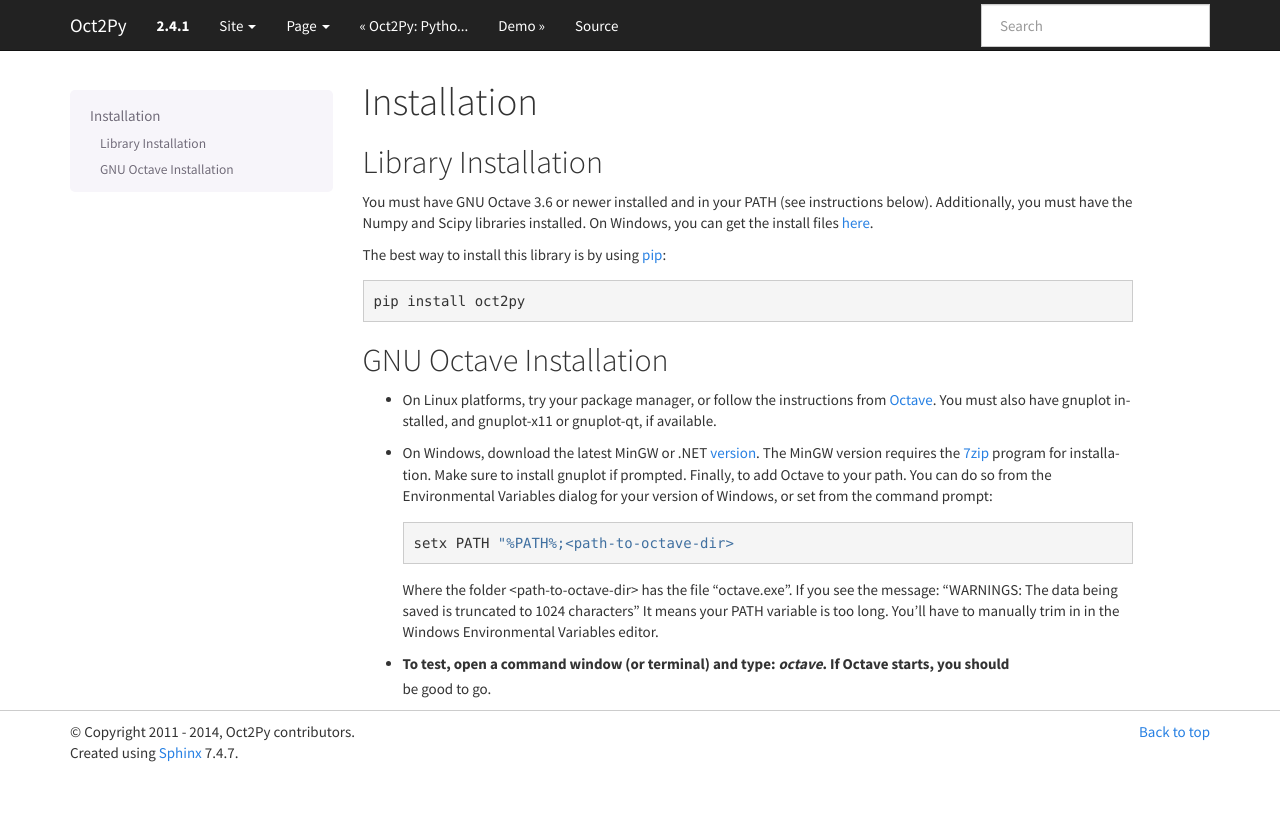
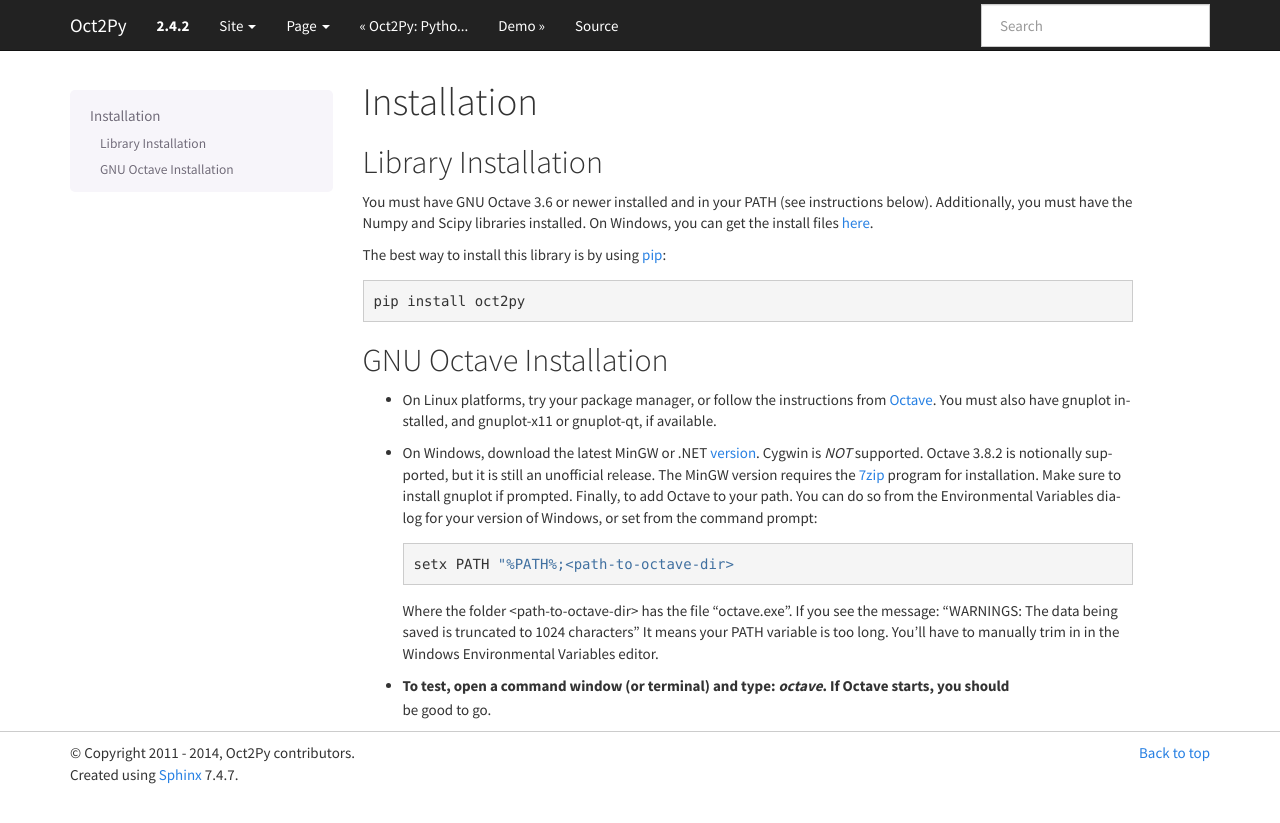
Before and after one commit to blink1073/oct2py, a Sphinx documentation site: the page built from docs/source/installation.rst, in a window 1280 px wide. Shown: the top 823 px of the page. Built offline with Sphinx 7.4.7, drawn with Linux system fonts in a browser that asks for light colours.

Commit message:
Prep for 2.4.2 release

```diff
--- a/HISTORY.rst
+++ b/HISTORY.rst
@@ -2,6 +2,10 @@
 
 Release History
 ---------------
+
+2.4.2 (2014-12-19)
+++++++++++++++++++
+- Add support for Octave 3.8 on Windows
 
 2.4.1 (2014-10-22)
 ++++++++++++++++++
--- a/docs/source/installation.rst
+++ b/docs/source/installation.rst
@@ -25,7 +25,9 @@
 
 .. _Octave:  http://www.gnu.org/software/octave/doc/interpreter/Installation.html
 
-- On Windows, download the latest MinGW or .NET version_.
+- On Windows, download the latest MinGW or .NET version_.  Cygwin
+  is *NOT* supported.  Octave 3.8.2 is notionally supported, but it
+  is still an unofficial release.
   The MinGW version requires the 7zip_ program for installation.
   Make sure to install gnuplot if prompted.
   Finally, to add Octave to your path. You can do so from the Environmental Variables dialog for your version of Windows, or set from the command prompt::
--- a/oct2py/__init__.py
+++ b/oct2py/__init__.py
@@ -20,7 +20,7 @@
 
 
 __title__ = 'oct2py'
-__version__ = '2.4.1'
+__version__ = '2.4.2'
 __author__ = 'Steven Silvester'
 __license__ = 'MIT'
 __copyright__ = 'Copyright 2014 Steven Silvester'
```
